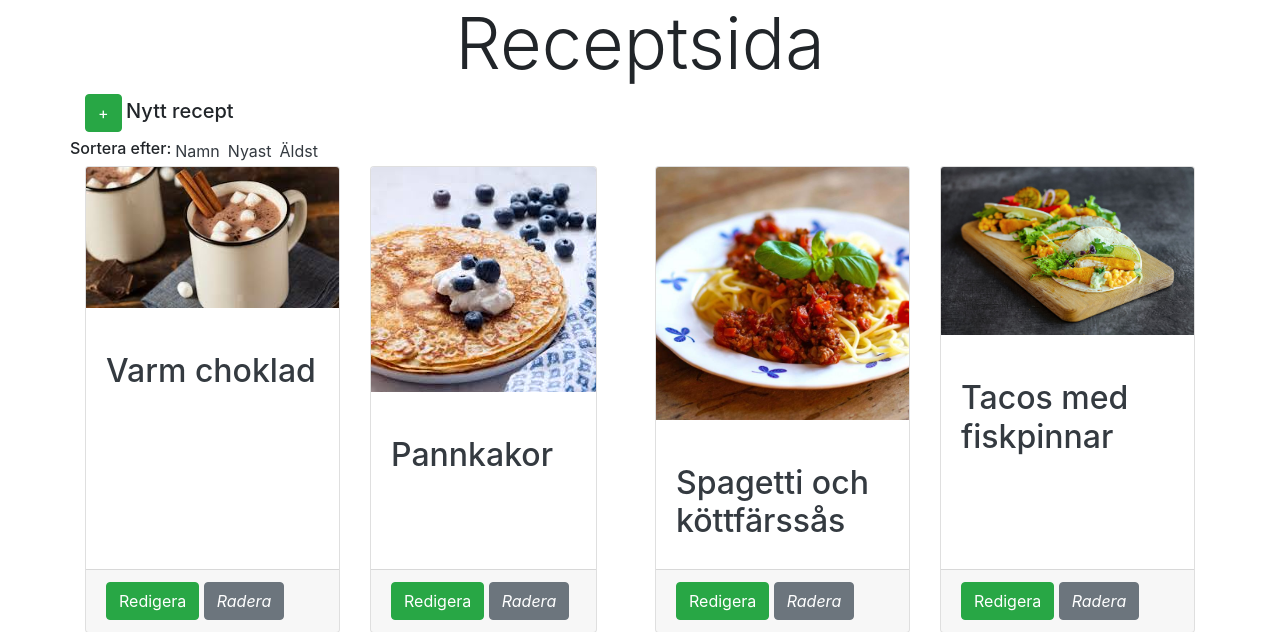
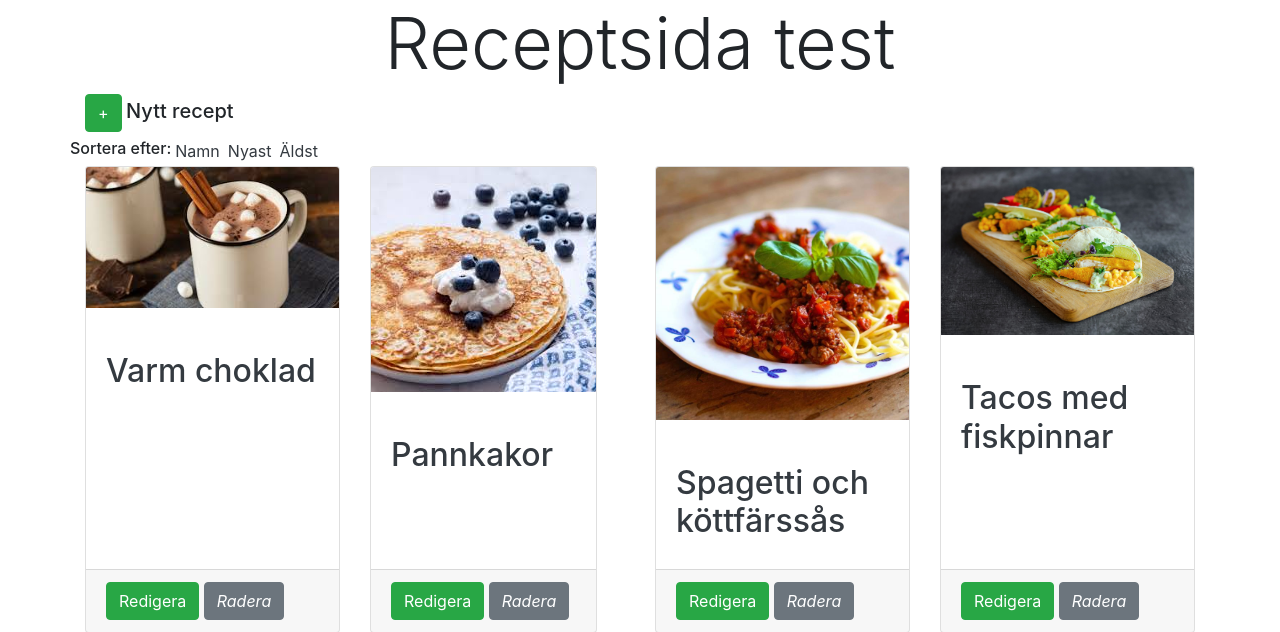
Before and after one commit to alicelindholm/receptsida, a PHP site: page /home.php in a window 1280 px wide. Shown: the top 632 px of the page. Run offline with PHP 8.4, Linux system fonts and the light colour scheme; data comes from the database, SQL or seed files in the repository; data that the repository does not hold is empty.

Commit message:
Update index.view.php

```diff
--- a/views/index.view.php
+++ b/views/index.view.php
@@ -26,7 +26,7 @@
 </head>
 <body>
 <main role="main" class="container">
-    <div class="text-center"><h1 class="display-3">Receptsida</h1></div>
+    <div class="text-center"><h1 class="display-3">Receptsida  test</h1></div>
     <a href="nyttRecept" class="btn btn-success">+</a> <label for=""><h2 class="h5">Nytt recept</h2></label>
 
     <div class="row">
```
